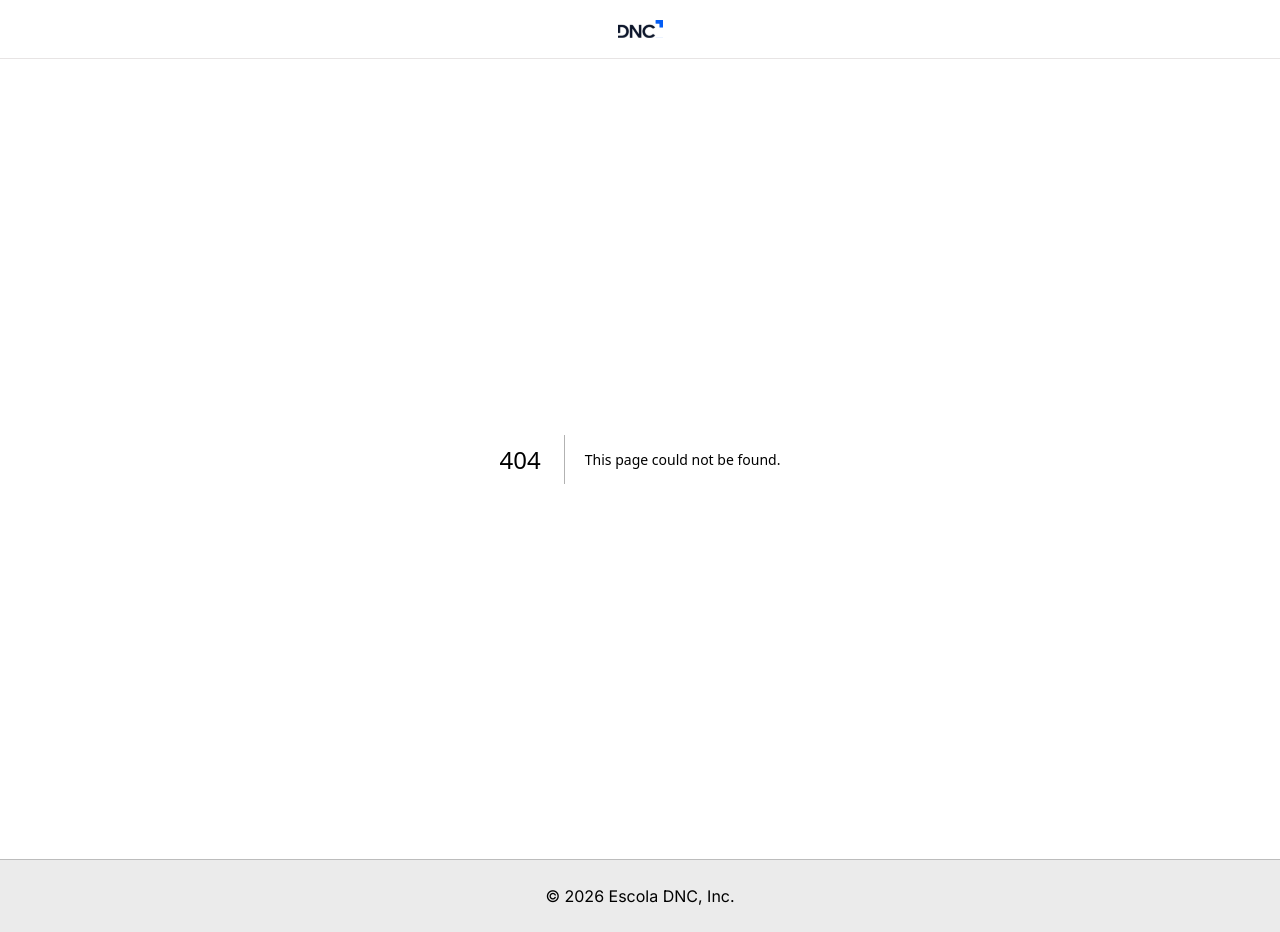
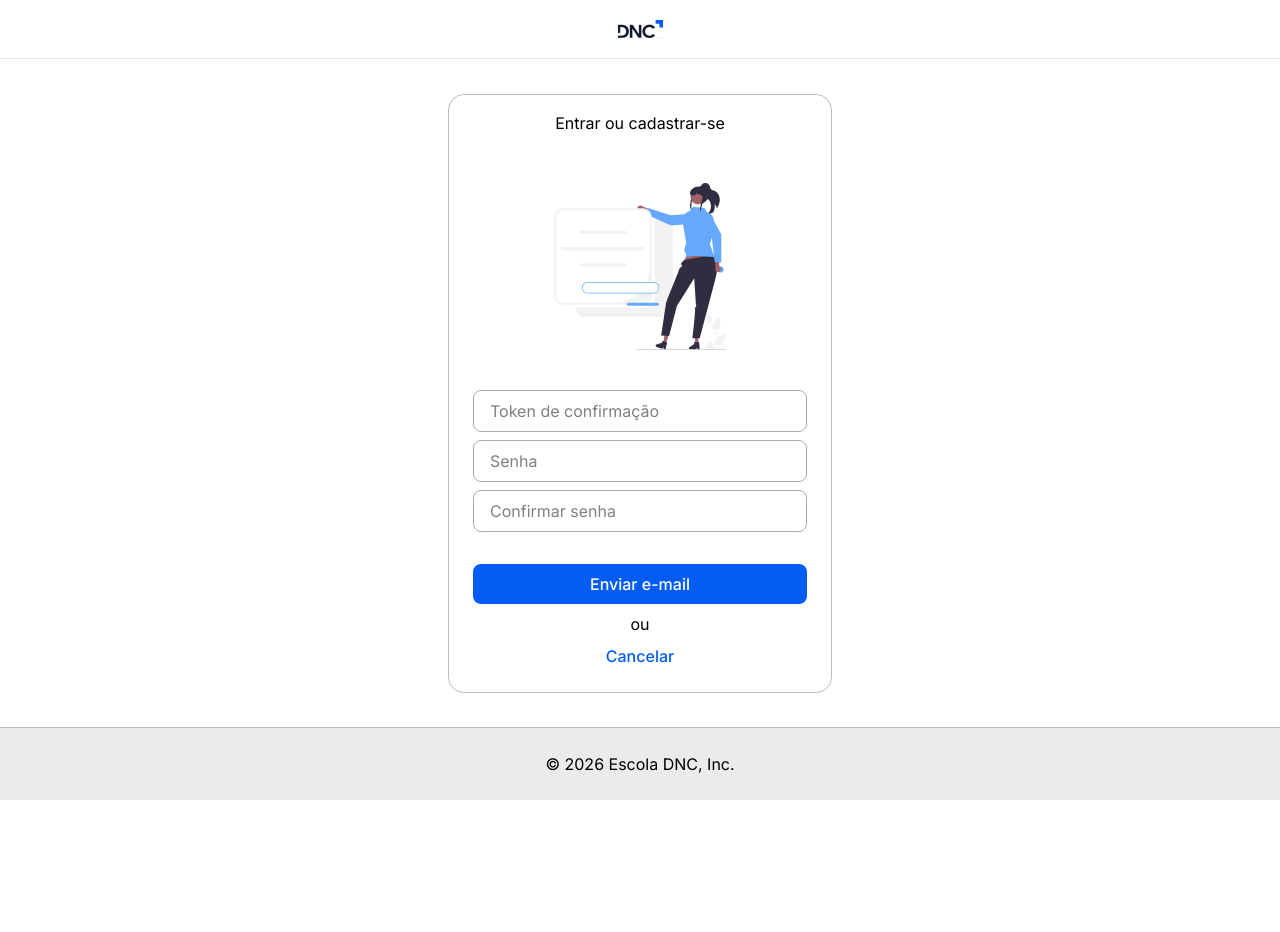
Before and after one commit to BrunoRaposoo/dnc-hotel-ui, a Next.js app: page /recuperar-senha in a window 1280 px wide. Before the commit this address had no page. After the commit the page ends 800 px from the top, so only its background shows below. Built offline with nearby package versions, Linux system fonts and the light colour scheme.

Commit message:
FEAT: add forgot and rocover password

```diff
--- /dev/null
+++ b/src/app/api/auth/password/actions.ts
@@ -0,0 +1,33 @@
+/* eslint-disable @typescript-eslint/no-explicit-any */
+"use server"
+import axios from "axios";
+import { redirect } from "next/navigation";
+
+export async function forgotPassword(prevState: any, formData: FormData) {
+    try {
+        const payload = { "email": formData.get('email') }
+
+        const { data } = await axios.post('/auth/forgot-password', payload);
+    } catch (error) {
+        return { ...prevState, message: 'Erro ao enviar e-mail' }
+    }
+
+    redirect('/recuperar-senha')
+}
+
+export async function recoverPassword(prevState: any, formData: FormData) {
+    try {
+        const payload = {
+            "token": formData.get('token'),
+            "password": formData.get('password'),
+        }
+
+        const { data } = await axios.patch('/auth/reset-password', payload);
+
+        return { success: true, result: data }
+    } catch (error) {
+        return { ...prevState, message: 'Erro ao atualizar a senha' }
+    }
+
+    redirect('/recuperar-senha')
+}
--- /dev/null
+++ b/src/app/esqueci-senha/ForgotPassword/index.tsx
@@ -0,0 +1,49 @@
+"use client";
+import Image from "next/image";
+import { forgotPassword } from "../../api/auth/password/actions";
+import { useFormStatus } from "react-dom";
+import Button from "@/src/components/Button";
+import TextField from "@/src/components/Form/TextField";
+import Alert from "@/src/components/Alert";
+import { useActionState } from "react";
+
+const initialState = { message: "" };
+
+const ForgotPassword = () => {
+  const [state, formAction] = useActionState(forgotPassword, initialState);
+  const { pending } = useFormStatus();
+
+  return (
+    <form
+      className="w-full flex flex-col items-center justify-center"
+      action={formAction}
+    >
+      {state?.message && <Alert type="danger">{state.message}</Alert>}
+      <Image
+        src="/forgot-password.svg"
+        alt="Ilustração esqueci minha senha"
+        width={172}
+        height={167}
+        className="mt-6"
+      />
+      <TextField
+        label="E-mail"
+        type="email"
+        id="email"
+        name="email"
+        className="mt-6"
+        required
+      />
+      <Button
+        appearance="primary"
+        type="submit"
+        className="mt-8"
+        disabled={pending}
+      >
+        Enviar e-mail
+      </Button>
+    </form>
+  );
+};
+
+export default ForgotPassword;
--- /dev/null
+++ b/src/app/esqueci-senha/page.tsx
@@ -0,0 +1,17 @@
+import Link from "@/src/components/Link";
+import ForgotPassword from "./ForgotPassword/index";
+
+const EsqueciSenhaPage = () => {
+  return (
+    <section className="max-w-96 w-full flex justify-center items-center flex-col py-4 px-6 border border-light-grey-500 rounded-2xl">
+      <span>Entrar ou cadastrar-se</span>
+      <ForgotPassword />
+      <span className="mt-2">ou</span>
+      <Link href="/login" className="my-2">
+        Cancelar
+      </Link>
+    </section>
+  );
+};
+
+export default EsqueciSenhaPage;
--- /dev/null
+++ b/src/app/recuperar-senha/RecoverPassword/index.tsx
@@ -0,0 +1,67 @@
+"use client";
+import Image from "next/image";
+import { recoverPassword } from "../../api/auth/password/actions";
+import { useFormStatus } from "react-dom";
+import Alert from "@/src/components/Alert";
+import Link from "@/src/components/Link";
+import TextField from "@/src/components/Form/TextField";
+import Button from "@/src/components/Button";
+import PasswordFields from "../../cadastrar/PasswordFields";
+import { useActionState } from "react";
+
+const initialState = { message: "" };
+
+const ForgotPassword = () => {
+  const [state, formAction] = useActionState(recoverPassword, initialState);
+  const { pending } = useFormStatus();
+
+  return (
+    <form
+      className="w-full flex flex-col items-center justify-center"
+      action={formAction}
+    >
+      {state?.message && <Alert type="danger">{state.message}</Alert>}
+      <Image
+        src="/recover-password.svg"
+        alt="Ilustração esqueci minha senha"
+        width={172}
+        height={167}
+        className="mt-6"
+      />
+      {state?.success ? (
+        <>
+          <span className="text-xl mt-4">Senha alterada com sucesso!</span>
+          <Link href="/login" className="my-6">
+            Realizar o login
+          </Link>
+        </>
+      ) : (
+        <>
+          <TextField
+            label="Token de confirmação"
+            type="text"
+            id="token"
+            name="token"
+            className="mt-6"
+            required
+          />
+          <PasswordFields />
+          <Button
+            appearance="primary"
+            type="submit"
+            className="mt-8"
+            disabled={pending}
+          >
+            Enviar e-mail
+          </Button>
+          <span className="mt-2">ou</span>
+          <Link href="/login" className="my-2">
+            Cancelar
+          </Link>
+        </>
+      )}
+    </form>
+  );
+};
+
+export default ForgotPassword;
--- /dev/null
+++ b/src/app/recuperar-senha/page.tsx
@@ -0,0 +1,12 @@
+import RecoverPassword from "./RecoverPassword";
+
+const RecuperarSenhaPage = () => {
+  return (
+    <section className="max-w-96 w-full flex justify-center items-center flex-col py-4 px-6 border border-light-grey-500 rounded-2xl">
+      <span>Entrar ou cadastrar-se</span>
+      <RecoverPassword />
+    </section>
+  );
+};
+
+export default RecuperarSenhaPage;
--- a/src/components/UserForm/index.tsx
+++ b/src/components/UserForm/index.tsx
@@ -8,7 +8,7 @@
 import { updateProfile } from "@/src/app/api/users/actions";
 import PasswordFields from "@/src/app/cadastrar/PasswordFields";
 import { User } from "@/src/types/User";
-import { useFormState } from "react-dom";
+import { useActionState } from "react";
 
 const initialState = { error: false, message: "" };
 
@@ -18,7 +18,7 @@
 
 const UserForm = ({ user }: UserFormProps) => {
   const action = user ? updateProfile : signup;
-  const [state, formAction] = useFormState(action, initialState);
+  const [state, formAction] = useActionState(action, initialState);
 
   return (
     <>
```
Also changed, not shown: public/forgot-password.svg (added), public/recover-password.svg (added).
